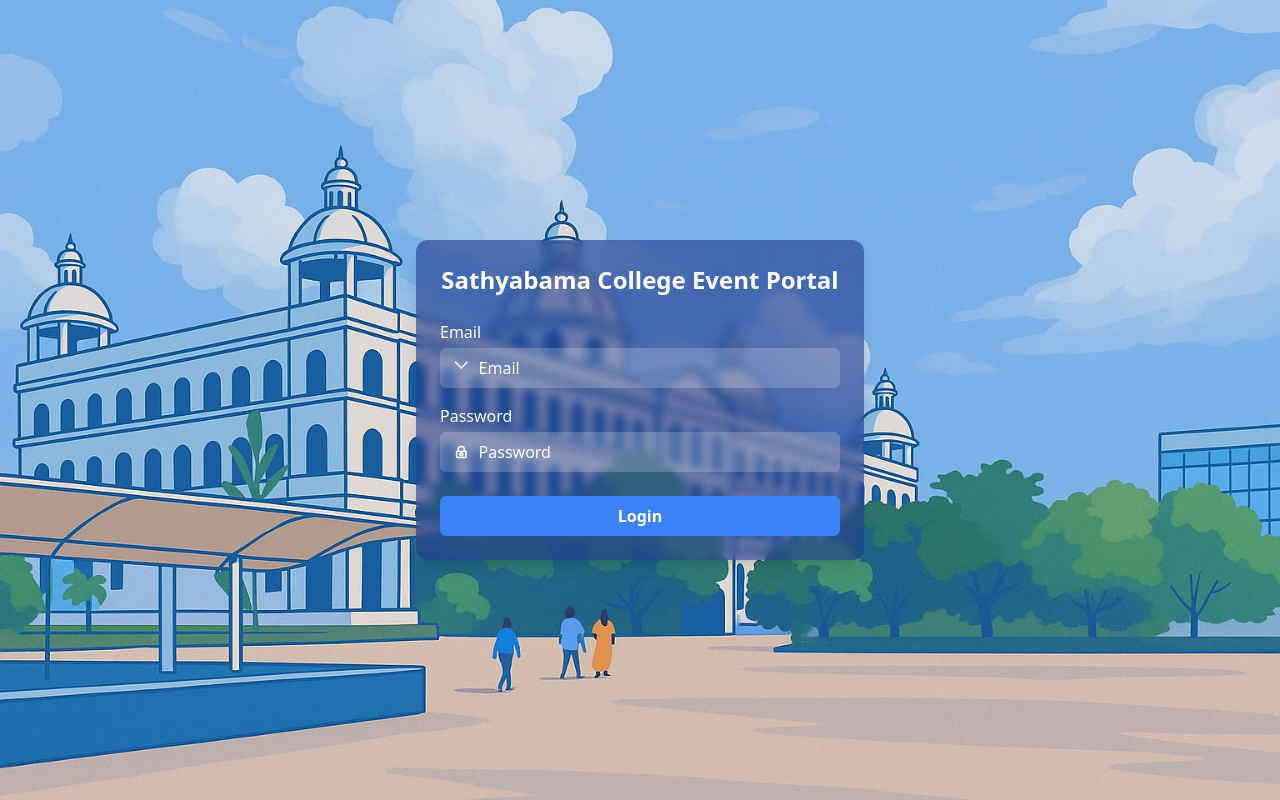
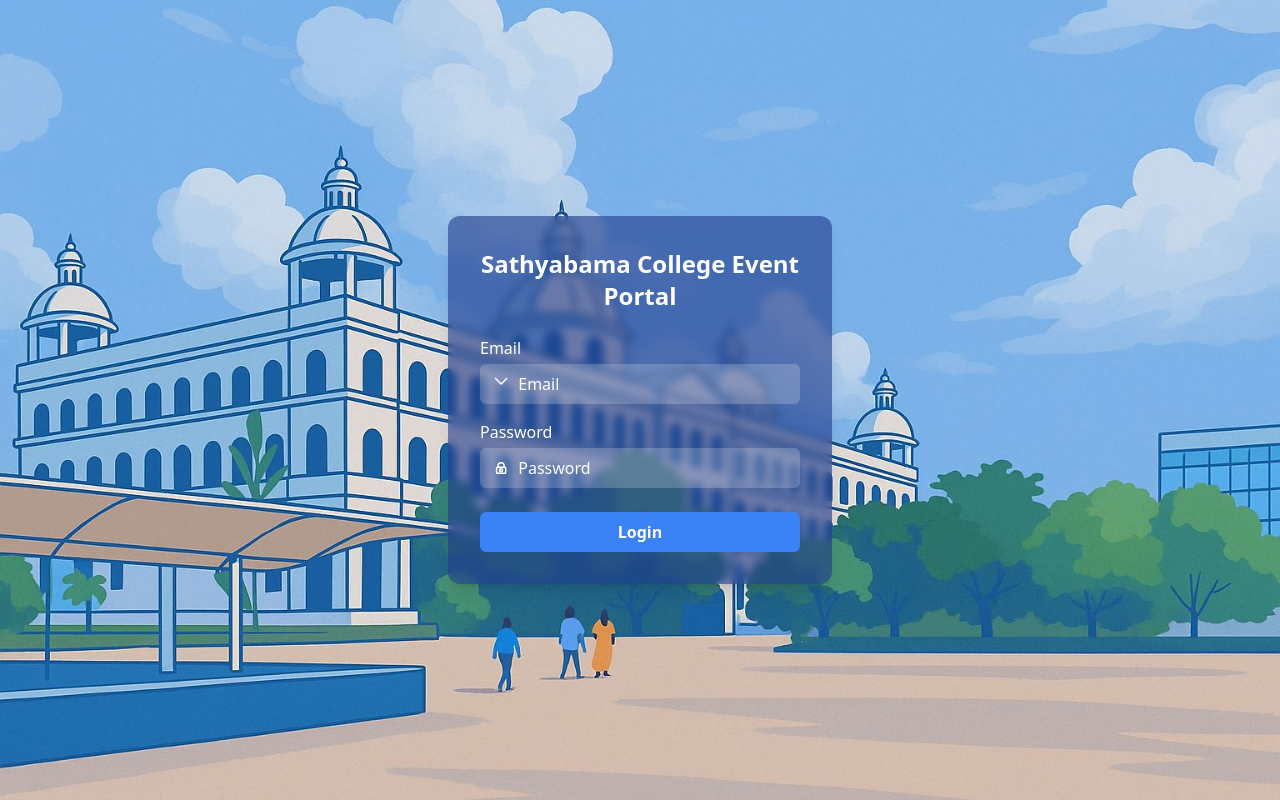
Before and after one commit to ajaypilla4362/sathyabama-college-event-portal, a plain HTML site: page index.html in a window 1280 px wide. Drawn offline with nearby package versions, Linux system fonts and the light colour scheme.

Commit message:
Update index.html

```diff
--- a/index.html
+++ b/index.html
@@ -9,7 +9,8 @@
 </head>
 <body class="login-body">
  <!-- Responsive Login Box -->
-<div class="bg-blue-900 bg-opacity-60 rounded-xl shadow-lg p-6 w-full max-w-md backdrop-blur-sm">
+<div class="bg-blue-900 bg-opacity-60 rounded-xl shadow-lg p-8 w-96 backdrop-blur-sm">
+
 
     <h1 class="text-white text-2xl font-bold mb-6 text-center">
   Sathyabama College Event Portal
```
